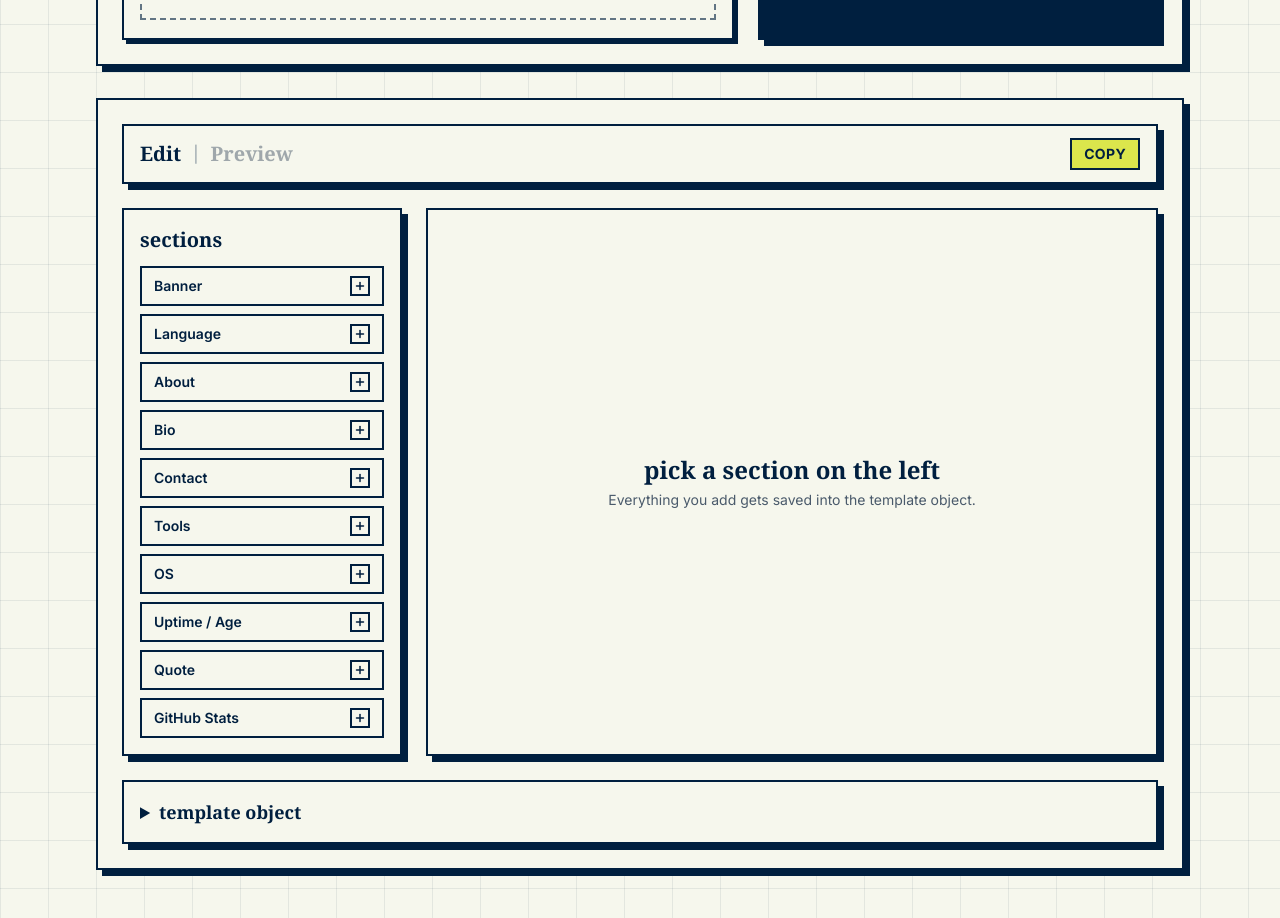
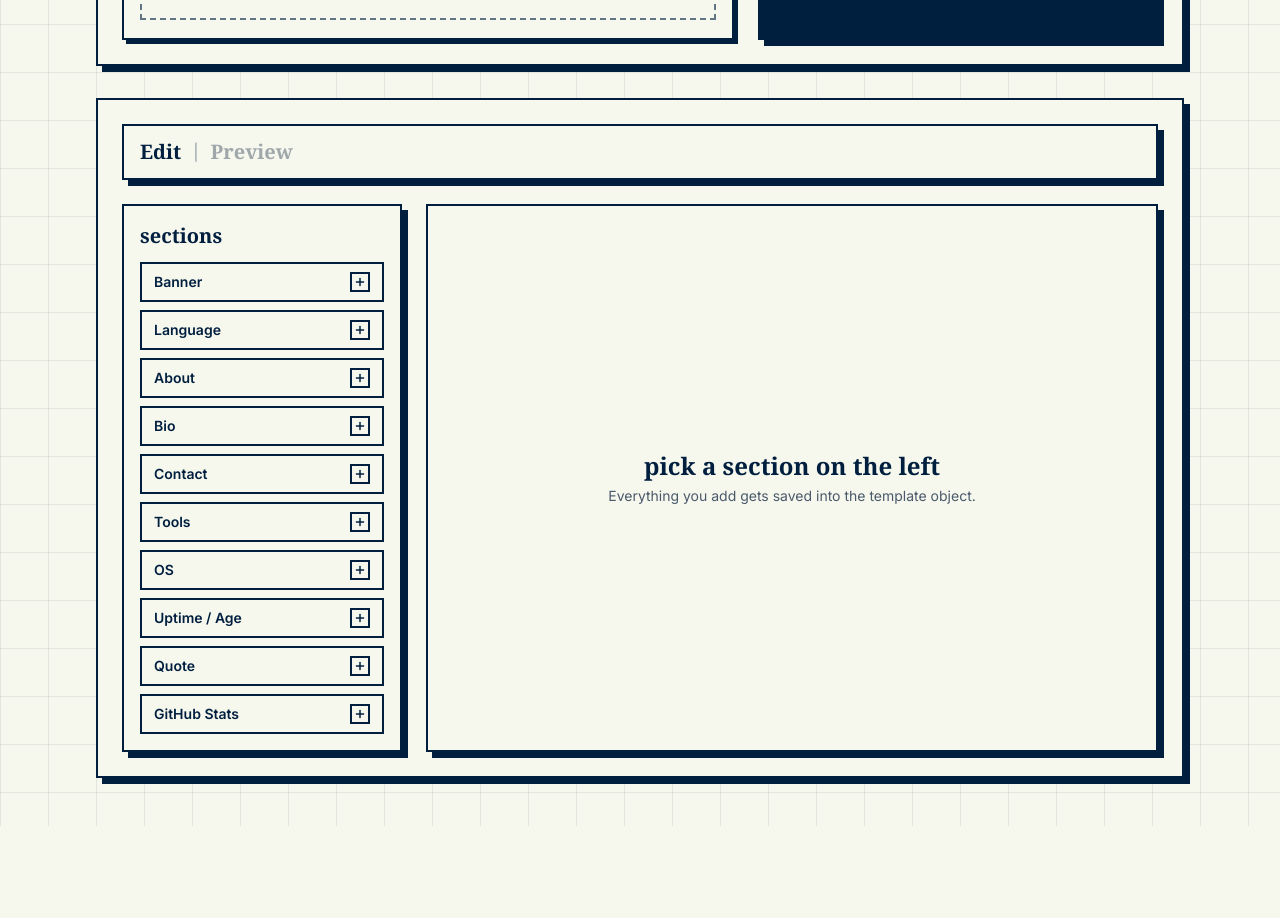
Before and after one commit to Dru-429/github-wrapped, a Next.js app: page /readme/1/1 in a window 1280 px wide. Shown: the part 600-1518 px from the top of the page. After the commit the page ends 1426 px from the top, so only its background shows below. Built offline with nearby package versions, Linux system fonts and the light colour scheme.

Commit message:
Added use key animation

```diff
--- a/app/readme/[username]/page.tsx
+++ b/app/readme/[username]/page.tsx
@@ -96,10 +96,10 @@ export default function SelectTemplatePage() {
               key={no}
               type="button"
               onClick={() => pick(no)}
-              className="boxy group flex flex-col overflow-hidden rounded-sm bg-cream text-left transition-transform hover:-translate-y-1 focus:outline-none focus-visible:-translate-y-1"
+              className="boxy group flex flex-col overflow-hidden rounded-sm bg-cream text-left transition-transform hover:-translate-y-1 focus:outline-none focus-visible:-translate-y-1 cursor-pointer"
             >
               {/* window chrome */}
-              <div className="flex items-center gap-2 border-b-2 border-ink bg-cream px-3 py-2">
+              <div className="flex items-center gap-2 border-b-2 border-ink bg-cream px-3 py-2 ">
                 <span className="h-2.5 w-2.5 rounded-full border border-ink bg-[#ff5f56]" />
                 <span className="h-2.5 w-2.5 rounded-full border border-ink bg-lime" />
                 <span className="h-2.5 w-2.5 rounded-full border border-ink bg-mantis" />
@@ -114,8 +114,8 @@ export default function SelectTemplatePage() {
               {/* real preview */}
               <div className="relative h-[338px] overflow-hidden border-b-2 border-ink">
                 <Image
-                  src = {Preview}
-                  alt = {label}
+                  src={Preview}
+                  alt={label}
                   height={350}
                   width={350}
                   className="w-full h-full object-  h-[350px] w-[350px]"
@@ -124,10 +124,13 @@ export default function SelectTemplatePage() {
               </div>
 
               {/* meta */}
-              <div className="flex items-center justify-between gap-4 px-4 py-3">
+              <div className="flex items-center justify-between gap-4 px-4 py-3 cursor-pointer">
                 <p className="text-xs text-ink/60">{blurb}</p>
-                <span className="boxy shrink-0 rounded-sm bg-lime px-3 py-1.5 font-mono text-[10px] font-bold uppercase tracking-widest text-ink">
-                  Use →
+                <span className="boxy inline-flex items-center gap-1 shrink-0 rounded-sm bg-lime px-3 py-1.5 font-mono text-[10px] font-bold uppercase tracking-widest text-ink transition-transform duration-200 ease-out group-hover:scale-105">
+                  Use
+                  <span className="inline-block transition-transform duration-200 ease-out group-hover:translate-x-2.5">
+                    →
+                  </span>
                 </span>
               </div>
             </button>
--- a/components/editor/templateEditor.tsx
+++ b/components/editor/templateEditor.tsx
@@ -27,6 +27,7 @@ import {
   type UptimeState
 } from './editor-state'
 import BannerInput from './sections/Banner'
+import Copy from './ui/Copy'
 
 // Default fallback parameters if props are omitted
 const HARDCODED_USERNAME = 'dru-429'
@@ -170,14 +171,14 @@ export default function TemplateEditor({
               Preview
             </button>
           </div>
-          <button
+          {/* <button
             onClick={() => {
               navigator.clipboard?.writeText(JSON.stringify(template, null, 2))
             }}
             className='border-2 border-ink bg-lime px-3 py-1 text-sm font-bold uppercase tracking-wide text-ink hover:bg-mantis'
           >
             Copy
-          </button>
+          </button> */}
         </div>
 
         {tab === 'preview' ? (
@@ -546,15 +547,6 @@ export default function TemplateEditor({
             </section>
           </div>
         )}
-
-        <details className='boxy mt-6 bg-cream p-4'>
-          <summary className='cursor-pointer font-display text-lg font-bold text-ink lowercase'>
-            template object
-          </summary>
-          <pre className='mt-3 overflow-auto border-2 border-ink bg-cream p-3 text-xs text-ink'>
-            {JSON.stringify(template, null, 2)}
-          </pre>
-        </details>
       </div>
     </div>
   )
```
Also changed, not shown: lib/github.ts (line endings or trailing spaces).
